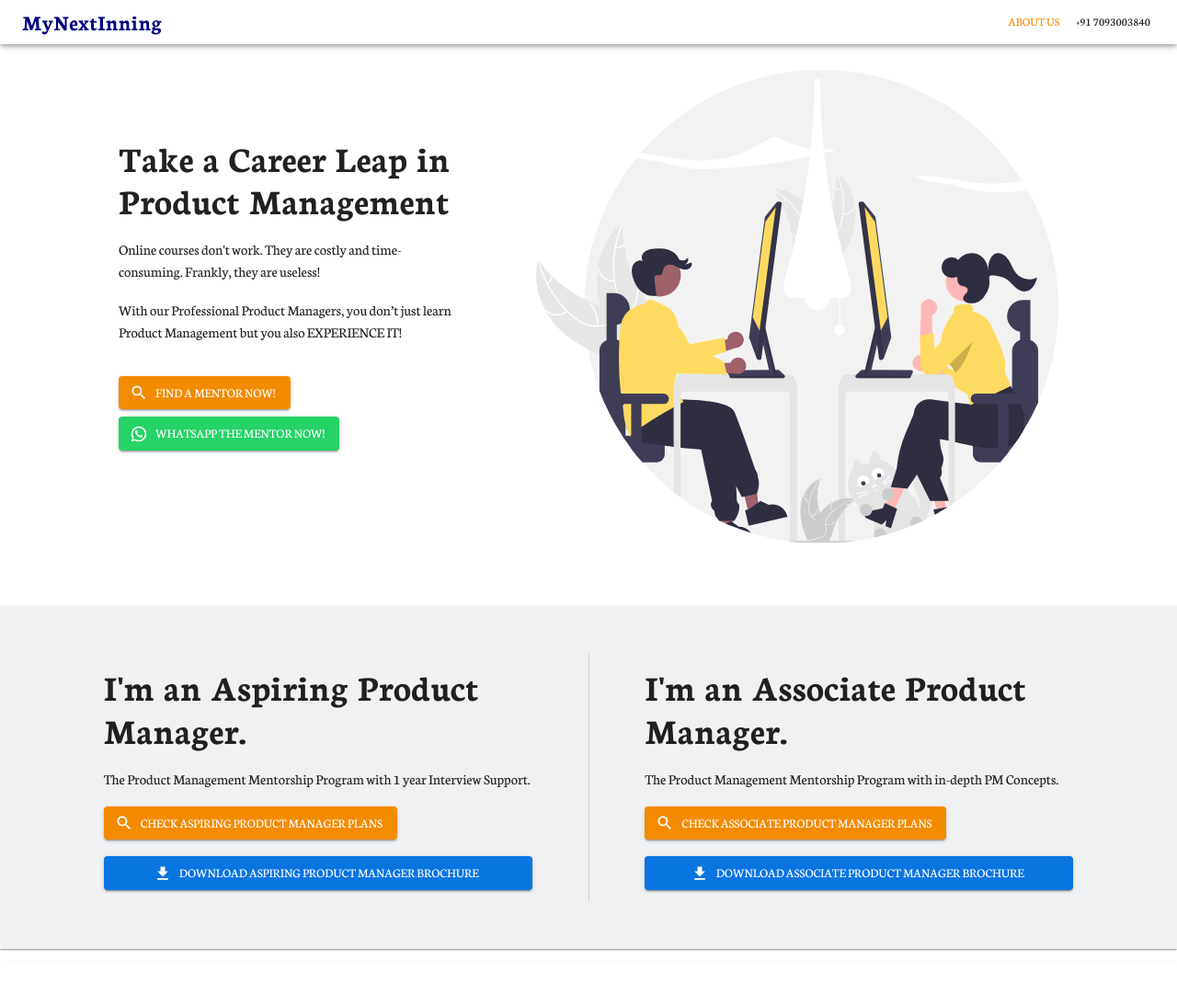
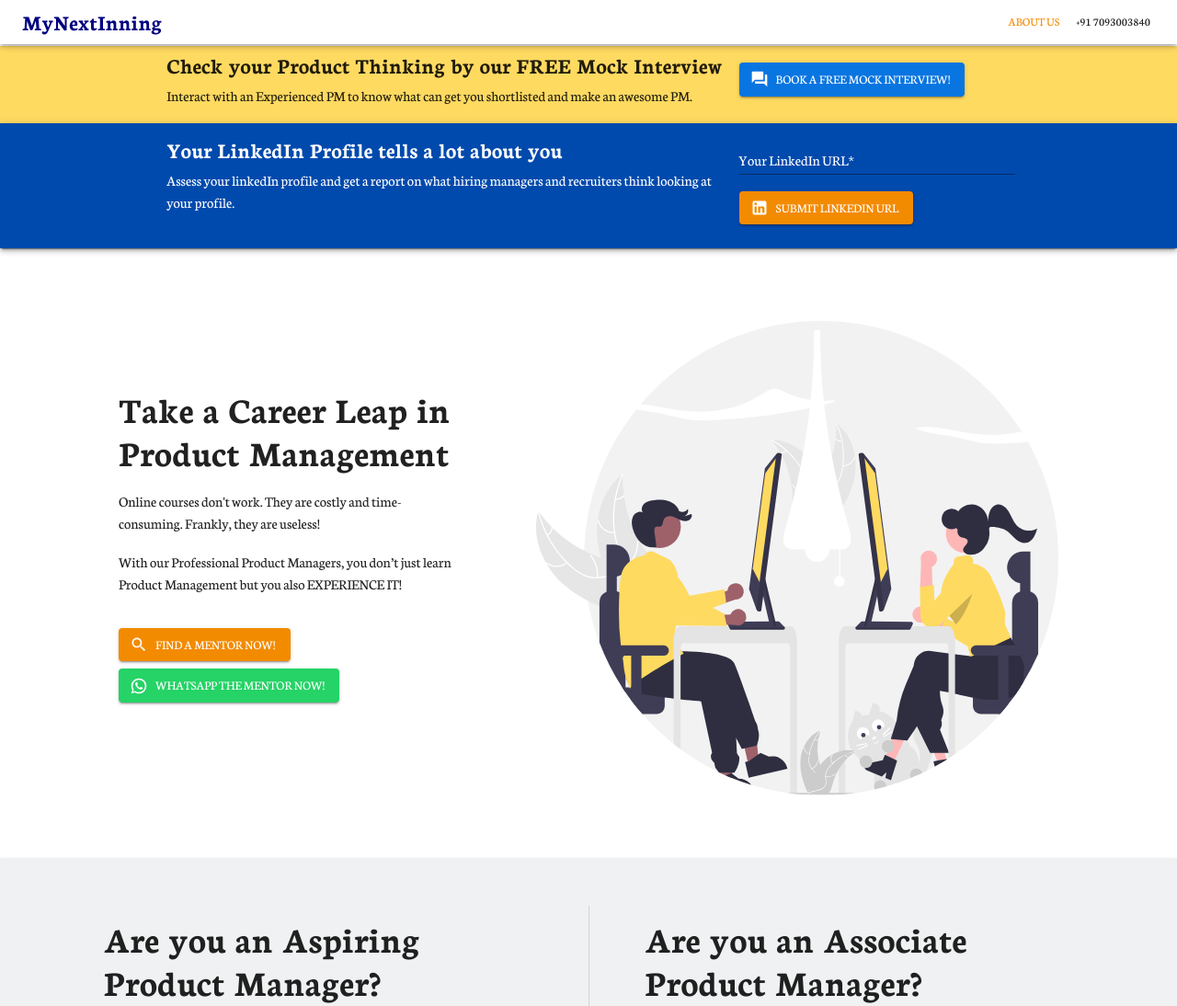
Before and after one commit to pnavitha/pnavitha.github.io, a React app: page / in a window 1280 px wide. Shown: the top 1094 px of the page at 92% size. Built offline with nearby package versions, Linux system fonts and the light colour scheme; some packages are replaced by stand-ins of ours.

Commit message:
mock interview added

```diff
--- a/public/index.html
+++ b/public/index.html
@@ -23,7 +23,7 @@
 
   <link rel="apple-touch-icon" href="%PUBLIC_URL%/MVP_logo192.png" />
   <link rel="manifest" href="%PUBLIC_URL%/manifest.json" />
-  <title>My Next Inning | For Aspiring Product Managers </title>
+  <title>My Next Inning | For Product Management</title>
   <!-- Global site tag (gtag.js) - Google Analytics -->
   <script async src="https://www.googletagmanager.com/gtag/js?id=G-BBY3LMRJQ1"></script>
   <script>
--- a/src/components/aspiringJourneyInformation.js
+++ b/src/components/aspiringJourneyInformation.js
@@ -26,7 +26,7 @@ const AspiringJourneyInformation = () => {
     const classes = useStyles();
     const [state, dispatch] = useContext(AppContext);
 
-    return <Paper square className={classes.ContentWrapper}>
+    return <Paper id="SectionTwo" square className={classes.ContentWrapper}>
         <Typography variant="h1">An Ideal Journey to Become an Awesome Product Manager with NextInning</Typography>
         <br />
         <Grid container direction="row" justify='center' spacing={2}>
--- a/src/components/associateJourneyInformation.js
+++ b/src/components/associateJourneyInformation.js
@@ -26,7 +26,7 @@ const AssociateJourneyInformation = () => {
     const classes = useStyles();
     const [state, dispatch] = useContext(AppContext);
 
-    return <Paper square className={classes.ContentWrapper}>
+    return <Paper id="SectionTwo" square className={classes.ContentWrapper}>
         <Typography variant="h1">An Ideal Journey to Become an Awesome Product Manager with NextInning</Typography>
         <br />
         <Grid container direction="row" justify='center' spacing={2}>
--- /dev/null
+++ b/src/components/mockInterview.js
@@ -0,0 +1,98 @@
+import React, { useContext } from 'react';
+import { makeStyles } from '@material-ui/core/styles';
+import { AppContext } from '../context/app-context/app-context-provider';
+import {
+    Typography,
+    Grid,
+    Button,
+    Paper,
+    Box,
+    FormControl,
+    InputLabel,
+    Input,
+} from '@material-ui/core';
+import ForumIcon from '@mui/icons-material/Forum';
+import LinkedInIcon from '@mui/icons-material/LinkedIn';
+
+const useStyles = makeStyles({
+    ContentWrapper: {
+        background: '#ffda61',
+        paddingRight: '2%',
+        paddingLeft: '2%',
+        paddingBottom: '2%'
+    },
+    blueContentWrapper: {
+        background: '#004aad',
+        paddingRight: '2%',
+        paddingLeft: '2%',
+        paddingBottom: '2%'
+    },
+    whiteText: {
+        color: '#fff',
+        width: '300px'
+    }
+});
+
+const MockInterview = () => {
+    const classes = useStyles();
+    const [state, dispatch] = useContext(AppContext);
+
+    return <Paper>
+    <Paper square className={classes.ContentWrapper} elevation={4} >
+        <Grid container direction="row" alignContent='center' justify='center' spacing={2}>
+            <Grid item xs={12} sm={6}>
+                <Typography variant="subtitle1">Check your Product Thinking by our FREE Mock Interview</Typography>
+                <Typography variant="body1">Interact with an Experienced PM to know what can get you shortlisted and make an awesome PM.</Typography>
+            </Grid>
+            <Grid item xs={12} sm={3}>
+                <br/>
+                <Button
+                style={{backgroundColor: '#0975e1', color: '#FFFFFF'}}
+                startIcon={<ForumIcon/>} onClick={() => {
+                        window.open('https://calendly.com/nextinning/pm-mock-interview', "_blank");
+                        dispatch({ type: "BUTTON_CLICKED", payload: "MOCK_INTERVIEW" })
+                    }
+                }
+                variant="contained" >
+                Book A FREE Mock Interview!
+            </Button>
+            </Grid>
+       </Grid>
+       </Paper>
+       <Paper square className={classes.blueContentWrapper} elevation={4} >
+       <Grid container direction="row" alignContent='center' justify='center' spacing={2}>
+            <Grid item xs={12} sm={6}>
+                <Box color="#fff" >
+                <Typography variant="subtitle1">Your LinkedIn Profile tells a lot about you</Typography>
+                <Typography variant="body1">Assess your linkedIn profile and get a report on what hiring managers and recruiters think looking at your profile.</Typography>
+                </Box>
+            </Grid>
+            <Grid item xs={12} sm={3}>
+                <FormControl >
+                <InputLabel className={classes.whiteText} for="description"> Your LinkedIn URL* </InputLabel>
+                <Input multiline rowsMax={2} rows={1} className={classes.whiteText} type="text" name="descriptionInput" id="description" maxlength="500"
+                    value={state.linkedInUrl ? state.linkedInUrl : ""}
+                    onChange={(event) => dispatch({ type: "UPDATE_LINKEDIN_URL", payload: event.target.value })} />
+                </FormControl>
+                <br/>
+                <br/>
+                <Button
+                startIcon={<LinkedInIcon />}
+                onClick={() => dispatch({ type: "SUBMIT_LINKEDIN_URL" })}
+                variant="contained"
+                color="secondary" >
+                SUBMIT LinkedIn URL
+            </Button>
+            </Grid>
+            {state.linkedInSubmitted
+            &&
+            <Box color="#ffc629" >
+                <Typography variant="body1">** Your LinkedIn Profile Submitted. We will mail you the report in few hours.**</Typography>
+            </Box>
+            }
+       </Grid>
+    </Paper>
+    </Paper>
+}
+
+export default MockInterview;
--- a/src/components/testimonials.js
+++ b/src/components/testimonials.js
@@ -32,7 +32,7 @@ const Testimonials = () => {
     const classes = useStyles();
     const [state, dispatch] = useContext(AppContext);
 
-    return <Paper id="SectionTwo" square className={classes.ContentWrapper}>
+    return <Paper square className={classes.ContentWrapper}>
             <Grid container direction="row" justify="space-evenly" spacing={2}>
                 <Grid item xs={12} sm={6}>
                     <br />
--- a/src/containers/aspiringProductManager.js
+++ b/src/containers/aspiringProductManager.js
@@ -16,6 +16,7 @@ import EnrollNow from '../components/enrollNow';
 import MentorInformation from '../components/mentorInformation';
 import AspiringHeading from './aspiringHeading';
 import AspiringBrochure from '../components/aspiringBrochure';
+import MockInterview from '../components/mockInterview';
 
 const useStyles = makeStyles({
     contentAreaWrapper: {
@@ -45,6 +46,9 @@ const AspiringProductManager = () => {
 
     return <Box className={classes.contentAreaWrapper}>
         <Grid container direction="column" alignItems="stretch" justify="center">
+            <Grid item>
+                <MockInterview />
+            </Grid>
             <Grid item>
                 <AspiringHeading />
             </Grid>
--- a/src/containers/associateProductManager.js
+++ b/src/containers/associateProductManager.js
@@ -16,6 +16,7 @@ import EnrollNow from '../components/enrollNow';
 import MentorInformation from '../components/mentorInformation';
 import AssociateHeading from './associateHeading';
 import AssociateBrochure from '../components/associateBrochure';
+import MockInterview from '../components/mockInterview';
 
 const useStyles = makeStyles({
     contentAreaWrapper: {
@@ -45,6 +46,9 @@ const AssociateProductManager = () => {
 
     return <Box className={classes.contentAreaWrapper}>
         <Grid container direction="column" alignItems="stretch" justify="center">
+            <Grid item>
+                <MockInterview />
+            </Grid>
             <Grid item>
                 <AssociateHeading />
             </Grid>
--- a/src/containers/home.js
+++ b/src/containers/home.js
@@ -12,6 +12,7 @@ import PreFooter from './preFooter';
 import Testimonials from '../components/testimonials';
 import RoleChoice from '../containers/roleChoice';
 import MentorInformation from '../components/mentorInformation';
+import MockInterview from '../components/mockInterview';
 
 const useStyles = makeStyles({
     contentAreaWrapper: {
@@ -40,7 +41,10 @@ const Home = () => {
     const classes = useStyles();
 
     return <Box className={classes.contentAreaWrapper}>
-        <Grid container direction="column" alignItems="stretch" justify="center">
+        <Grid container direction="column" alignItems="stretch" justify="center" spacing={0}>
+            <Grid item>
+                <MockInterview />
+            </Grid>
             <Grid item>
                 <HomeHeading />
             </Grid>
--- a/src/containers/roleChoice.js
+++ b/src/containers/roleChoice.js
@@ -34,7 +34,7 @@ const RoleChoice = () => {
         <Grid container direction="row" justify="space-evenly" spacing={3}>
             <Grid item xs={12} sm={5}>
                 <Grid container direction='column'>
-                    <Typography variant="h1">I'm an Aspiring Product Manager.</Typography>
+                    <Typography variant="h1">Are you an Aspiring Product Manager?</Typography>
                     <br />
                     <Typography variant="body1">The Product Management Mentorship Program with 1 year Interview Support.</Typography>
                     <br />
@@ -57,7 +57,7 @@ const RoleChoice = () => {
             <Divider orientation="vertical" flexItem />
             <Grid item xs={12} sm={5}>
                 <Grid container direction='column'>
-                    <Typography variant="h1">I'm an Associate Product Manager.</Typography>
+                    <Typography variant="h1">Are you an Associate Product Manager?</Typography>
                     <br />
                     <Typography variant="body1">The Product Management Mentorship Program with in-depth PM Concepts.</Typography>
                     <br />
--- a/src/context/app-context/app-middleware.js
+++ b/src/context/app-context/app-middleware.js
@@ -1,5 +1,3 @@
-import Razorpay from 'razorpay';
-
 export const AppMiddleware = (dispatch, state) => (action) => {
     switch (action.type) {
         case 'BUTTON_CLICKED':
@@ -17,24 +15,24 @@ export const AppMiddleware = (dispatch, state) => (action) => {
                 });
             })();
             break;
-        case 'PAY':
-            console.log("In payments..");
-            const rzr_instance = new Razorpay({
-                key_id: 'rzp_live_gNHIeaU4k2b504',
-                key_secret: '1boq2XDGHXAWS2SP5tzOvZd0',
-            });
-            const options = {
-                "type": 'link',
-                "amount": 10000,
-                "currency": "INR",
-                "receipt": Date.now().toString()
-            };
+        case 'SUBMIT_LINKEDIN_URL':
+            console.log("linkedInUrl: ", state.linkedInUrl);
+            if(state.linkedInUrl && state.linkedInUrl.length > 0){
+            (async () => {
+                const payload = {
+                    feedback: {
+                        linkedInUrl: state.linkedInUrl
+                    },
+                    action: "SUBMIT_FEEDBACK"
+                };
 
-            (async () => {
-                console.log(" rzr_instance.orders.",  rzr_instance.orders);
-                const payment_link_response = await rzr_instance.invoices.create(options);
-                console.log("payment_link_response: ", payment_link_response);
+                await fetch('https://q44f17qqyi.execute-api.ap-south-1.amazonaws.com/prod/users', {
+                    method: 'POST',
+                    body: JSON.stringify(payload),
+                });
+                dispatch({ type: "LINKEDIN_SUBMITTED" })
             })();
+            }
             break;
         default: {
             dispatch(action);
--- a/src/context/app-context/app-reducer.js
+++ b/src/context/app-context/app-reducer.js
@@ -1,20 +1,16 @@
 const AppReducer = (state, action) => {
     switch (action.type) {
-        case 'UPDATE_PAYMENT_AMOUNT':
+        case 'UPDATE_LINKEDIN_URL':
             return {
                 ...state,
-                payment: {
-                    ...state.payment,
-                    amount: parseInt(action.payload)
-                }
+                linkedInUrl: action.payload
             };
-        case 'UPDATE_PAYMENT_CURRENCY':
+        case 'LINKEDIN_SUBMITTED':
+            console.log("LINKEDIN_SUBMITTED dispatched");
             return {
                 ...state,
-                payment: {
-                    ...state.payment,
-                    currency: action.payload
-                }
+                linkedInUrl: undefined,
+                linkedInSubmitted: true
             };
         case 'UPDATE_PAYMENT_DESCRIPTION':
             return {
@@ -24,6 +20,7 @@ const AppReducer = (state, action) => {
                     description: action.payload
                 }
             }
+
         default: return state;
     };
 };
```
Also changed, not shown: public/manifest.json.
